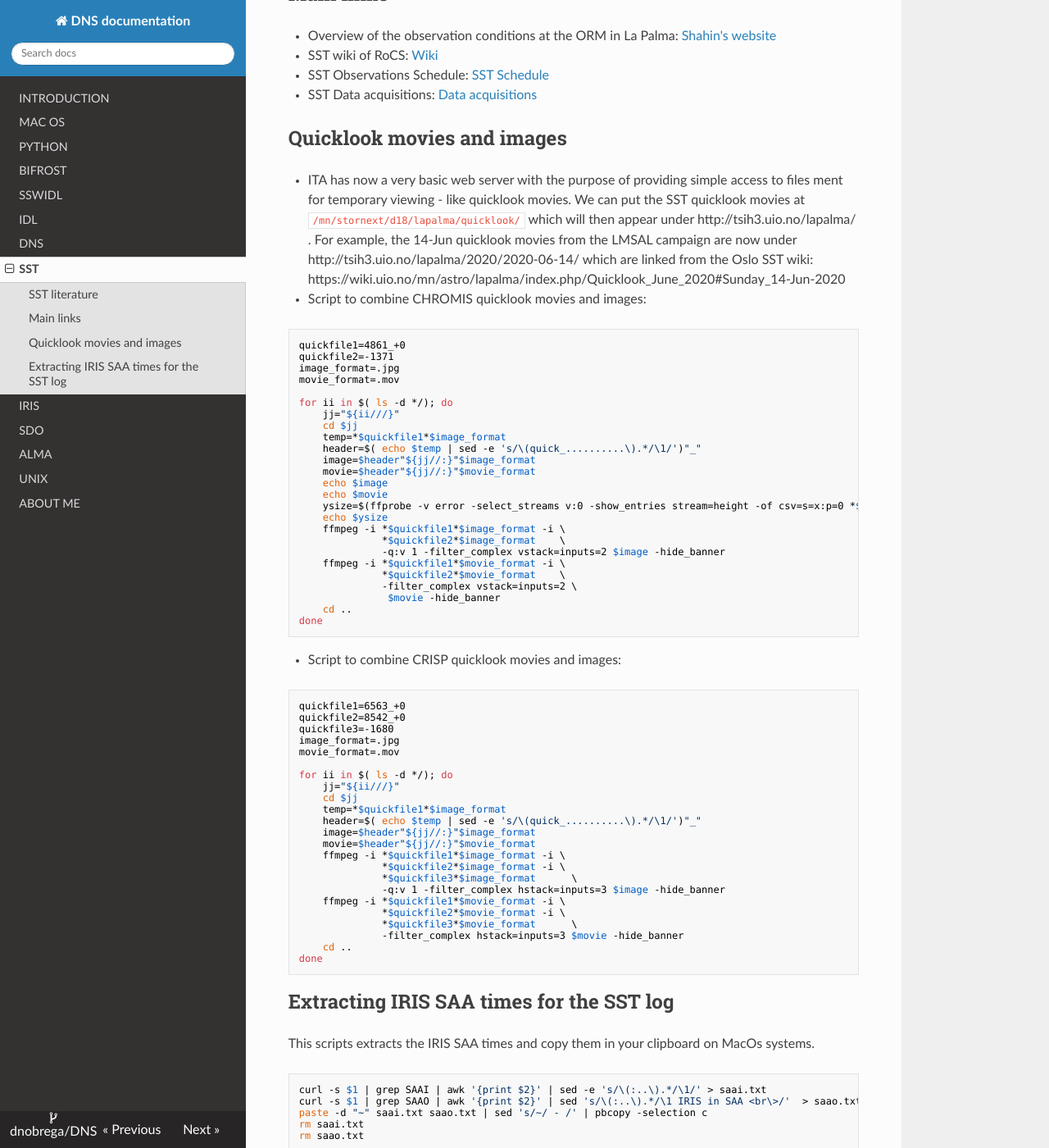
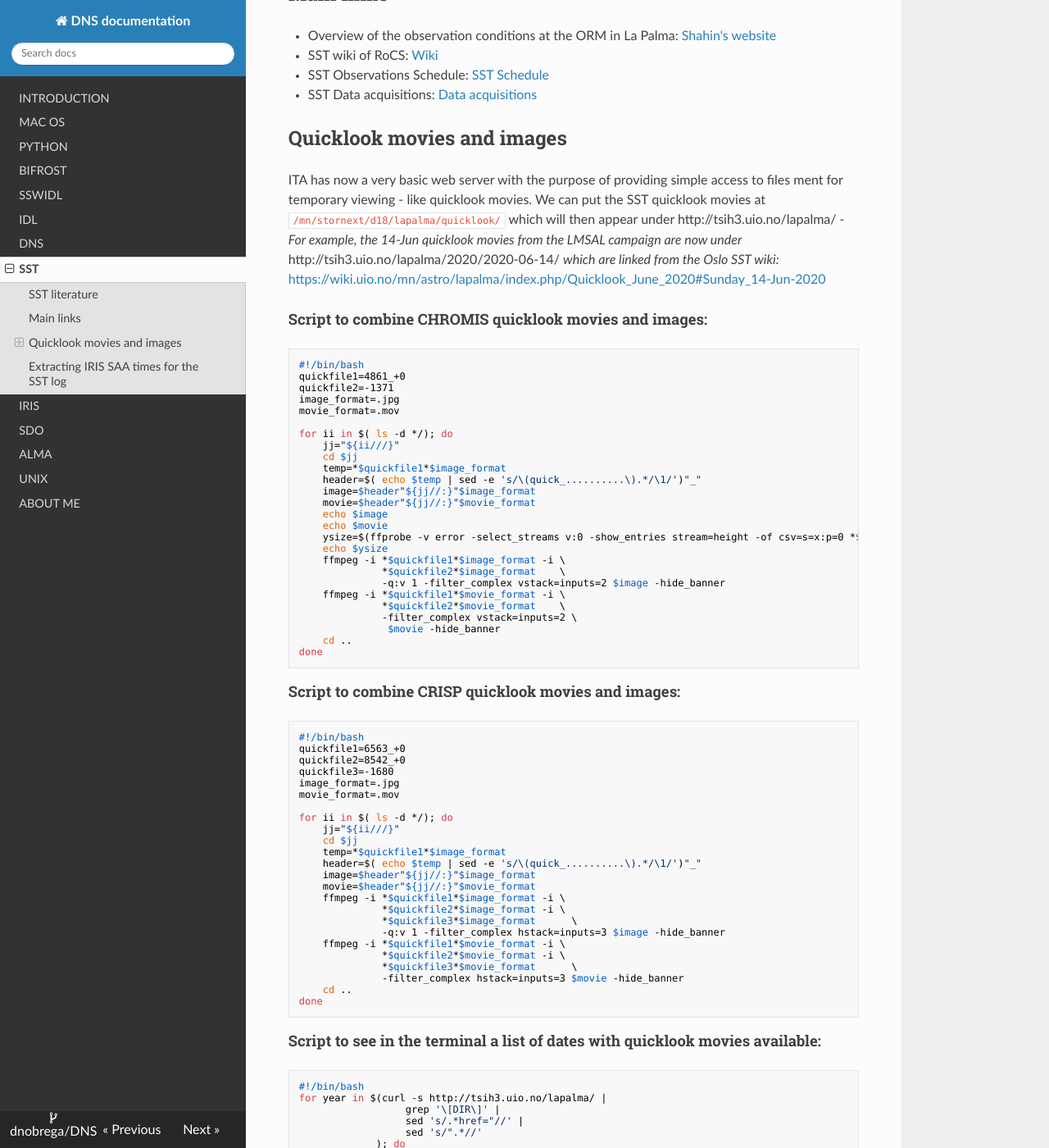
Before and after one commit to dnobrega/DNS, an MkDocs documentation site: the page built from docs/SST.md, in a window 1280 px wide and 1400 px high, scrolled down 624 px. Shown: the whole window at 82% size. Built offline with MkDocs 1.6.1, drawn with Linux system fonts in a browser that asks for light colours; nearby versions of some CDN libraries; some of the changed text lies outside the part shown.

Commit message:
SST script for checking dates of quicklook movies

````diff
--- a/docs/SST.md
+++ b/docs/SST.md
@@ -20,13 +20,16 @@
 
 ## Quicklook movies and images
 
-- ITA has now a very basic web server with the purpose of providing simple access to files ment for temporary viewing - like quicklook movies.
+ITA has now a very basic web server with the purpose of providing simple access to files ment for temporary viewing - like quicklook movies.
 We can put the SST quicklook movies at `/mn/stornext/d18/lapalma/quicklook/` which will then appear under http://tsih3.uio.no/lapalma/
-. For example, the 14-Jun quicklook movies from the LMSAL campaign are now under http://tsih3.uio.no/lapalma/2020/2020-06-14/
-which are linked from the Oslo SST wiki: https://wiki.uio.no/mn/astro/lapalma/index.php/Quicklook_June_2020#Sunday_14-Jun-2020
+- _For example, the 14-Jun quicklook movies from the LMSAL campaign are now under_
+ http://tsih3.uio.no/lapalma/2020/2020-06-14/
+_which are linked from the Oslo SST wiki:_
+ [https://wiki.uio.no/mn/astro/lapalma/index.php/Quicklook_June_2020#Sunday_14-Jun-2020](https://wiki.uio.no/mn/astro/lapalma/index.php/Quicklook_June_2020#Sunday_14-Jun-2020)
 
-- Script to combine CHROMIS quicklook movies and images:
+#### Script to combine CHROMIS quicklook movies and images:
 ```bash
+#!/bin/bash
 quickfile1=4861_+0
 quickfile2=-1371
 image_format=.jpg
@@ -54,8 +57,9 @@
 done
 ```
 
-- Script to combine CRISP quicklook movies and images:
+#### Script to combine CRISP quicklook movies and images:
 ```bash
+#!/bin/bash
 quickfile1=6563_+0
 quickfile2=8542_+0
 quickfile3=-1680
@@ -81,6 +85,28 @@
 done
 ```
 
+#### Script to see in the terminal a list of dates with quicklook movies available:
+```bash
+#!/bin/bash
+for year in $(curl -s http://tsih3.uio.no/lapalma/ |
+                  grep '\[DIR\]' |
+                  sed 's/.*href="//' |
+                  sed 's/".*//'
+             ); do
+    echo "---------------------------"
+    echo $year
+    echo "---------------------------"
+    for date in $(curl -s http://tsih3.uio.no/lapalma/$year |
+                      grep '\[DIR\]' |
+                      sed 's/.*href="//' |
+                      sed 's/".*//'); do
+        echo $date
+    done
+done
+```
+
+
+
 ## Extracting IRIS SAA times for the SST log
 
 This scripts extracts the IRIS SAA times and copy them in your clipboard on MacOs systems.
````
